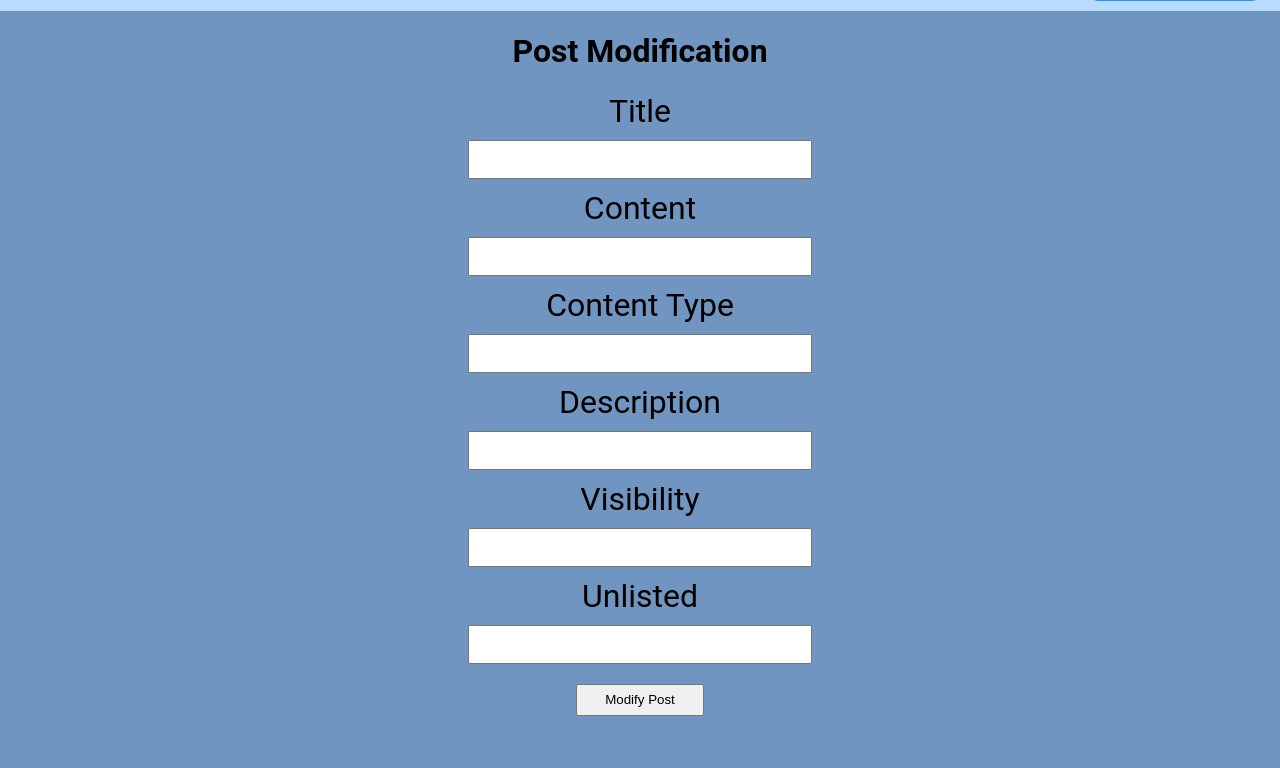
After one commit to irriss-nn/group-cmput404-project, a FastAPI app: template static/templates/admin-mod-post.html in a window 1280 px wide. The commit adds this page. Shown: the part 59-827 px from the top of the page. Run offline with FastAPI, Linux system fonts and the light colour scheme; the template is opened without the code that fills it, so the values that code supplies are empty; parts of the project's set-up code (start-up, migrations or seed data) failed here and were passed over.

Commit message:
admin post functions

```diff
--- a/database.py
+++ b/database.py
@@ -143,6 +143,11 @@ class SocialDatabase:
 
         result = self.database.authorManagers.update_one({"_id": author_id},
                                                          {"$set": {f"posts.{post.id}": post.encode_for_mongo()}})
+        return result.acknowledged
+
+    def update_post_using_fields(self, title: str, content: str, contentType: str, description: str, visibility: str, unlisted: str, post_id: str, author_id: str) -> bool:
+        result = self.database.authorManagers.update_one({"_id": author_id}, {"$set": {
+            f"posts.{post_id}.title": title, f"posts.{post_id}.content": content, f"posts.{post_id}.contentType": contentType, f"posts.{post_id}.description": description, f"posts.{post_id}.visibility": visibility, f"posts.{post_id}.unlisted": unlisted}})
         return result.acknowledged
 
     def like_post(self,  post_id: str, like_author: str) -> bool:
--- a/main.py
+++ b/main.py
@@ -404,6 +404,26 @@ async def get_admin_specific_user(request: Request, user_id: str, session: str =
         return templates.TemplateResponse("admin-mod-user.html", {"request": request, "user": found_user, "author": found_author})
     else:
         return RedirectResponse(url="/login")
+
+
+@app.get("/admin-modify-post/{post_id}")
+async def get_admin_specific_user(request: Request, post_id: str, session: str = Cookie(None)):
+    if (session == None):
+        return RedirectResponse(url="/login")
+    try:
+        sessionUserId = await get_userId_from_token(session)
+    except HTTPException:
+        print("Invalid Token")
+        return RedirectResponse(url='/login', status_code=307)
+    if (SocialDatabase().is_login_user_admin(sessionUserId) == False):
+        print("User not admin")
+        return RedirectResponse(url='/login', status_code=307)
+    found_user = app.database["authors"].find_one({"_id": sessionUserId})
+    found_post = SocialDatabase().get_post_by_id(post_id)
+    if found_user:
+        return templates.TemplateResponse("admin-mod-post.html", {"request": request, "user": found_user, "post": found_post})
+    else:
+        return RedirectResponse(url="/login")
 # Example of how we would get current user from cookie to verify action being done
 
 
--- a/static/css/admin.css
+++ b/static/css/admin.css
@@ -62,6 +62,12 @@ margin: 10px;
     flex-direction: column;
 }
 
+.post-mod-disp{
+    display: flex;
+    align-items: center;
+    flex-direction: column;
+}
+
 .user-mod-disp > h1{
     margin-bottom: 2rem;
     font-size:4rem;
--- a/static/js/admin_script.js
+++ b/static/js/admin_script.js
@@ -1,5 +1,8 @@
 const deleteUserBtns = document.querySelectorAll(".delete-user-button");
 const modifyButton = document.querySelector(".modify-button-click");
+
+const modifyPostButton = document.querySelector(".modify-post-button");
+const deletePostButtons = document.querySelectorAll(".delete-button-posts");
 const apiCallPost = (url) => {
   fetch(url, {
     method: "POST",
@@ -53,7 +56,13 @@ for (let i = 0; i < deleteUserBtns.length; i++) {
     apiCallDelete(deleteUserBtns[i].getAttribute("data-url"));
   });
 }
+for (let i = 0; i < deletePostButtons.length; i++) {
+  deletePostButtons[i].addEventListener("click", () => {
+    apiCallDelete(deletePostButtons[i].getAttribute("data-url"));
+  });
+}
 
+if (modifyButton != null) {
   modifyButton.addEventListener("click", (e) => {
     e.preventDefault();
     const form = document.querySelector(".mod-user-form");
@@ -81,5 +90,35 @@ modifyButton.addEventListener("click", (e) => {
         console.log(err);
         output.innerHTML = "User updated unsuccessfully";
       });
-  console.log("defaul prevented");
   });
+}
+if (modifyPostButton != null) {
+  modifyPostButton.addEventListener("click", (e) => {
+    e.preventDefault();
+    const form = document.querySelector(".mod-pst-frm");
+
+    fetch(form.action, {
+      method: "post",
+      body: new URLSearchParams(new FormData(form)),
+      headers: {
+        "Content-Type": "application/x-www-form-urlencoded",
+      },
+    })
+      .then((response) => {
+        return response.json();
+      })
+      .then((data) => {
+        console.log(data);
+        //   window.location.reload();
+        let output = document.querySelector(".post-update-sucess");
+        output.innerHTML = "Post updated successfully";
+        setTimeout(() => {
+          output.innerHTML = "";
+        }, 4000);
+      })
+      .catch((err) => {
+        console.log(err);
+        output.innerHTML = "Post updated unsuccessfully";
+      });
+  });
+}
--- /dev/null
+++ b/static/templates/admin-mod-post.html
@@ -0,0 +1,70 @@
+{% extends "admin-base.html" %} {% block head %} {% block javascript %}
+<script
+  src="{{ url_for('static', path='/js/admin_script.js') }}"
+  defer
+></script>
+{% endblock %} {% endblock %} {% block content %}
+
+<div class="post-mod-disp">
+  <h1>Post Modification</h1>
+  <form
+    class="mod-user-form mod-pst-frm"
+    action="/service/admin/modify/post/{{post._id}}"
+    method="post"
+  >
+    <label for="title">Title</label>
+    <input type="text" id="title" name="title" value="{{post.title}}" />
+
+    <label for="content">Content</label>
+    <input type="text" id="content" name="content" value="{{post.content}}" />
+
+    <label for="contentType">Content Type</label>
+    <input
+      type="text"
+      id="contentType"
+      name="contentType"
+      value="{{post.contentType}}"
+    />
+
+    <label for="description">Description</label>
+    <input
+      type="text"
+      id="description"
+      name="description"
+      value="{{post.description}}"
+    />
+
+    <label for="visibility">Visibility</label>
+    <input
+      type="text"
+      id="visibility"
+      name="visibility"
+      value="{{post.visibility}}"
+    />
+
+    <label for="unlisted">Unlisted</label>
+    <input
+      type="text"
+      id="unlisted"
+      name="unlisted"
+      value="{{post.unlisted}}"
+    />
+    <input
+      type="hidden"
+      id="authorId"
+      name="authorId"
+      value="{{post.author.id}}"
+    />
+
+    <button
+      data-url="/service/admin/modify/post/{{post._id}}"
+      class="modify-post-button"
+    >
+      Modify Post
+    </button>
+  </form>
+
+  <span class="post-update-sucess user-update-sucess"></span>
+</div>
+
+{% endblock %}
```
Also changed, not shown: routers/admin.py (+21 -0 lines), static/templates/admin-posts.html (+10 -3 lines). Lines whose indentation alone changed are shown as unchanged.
